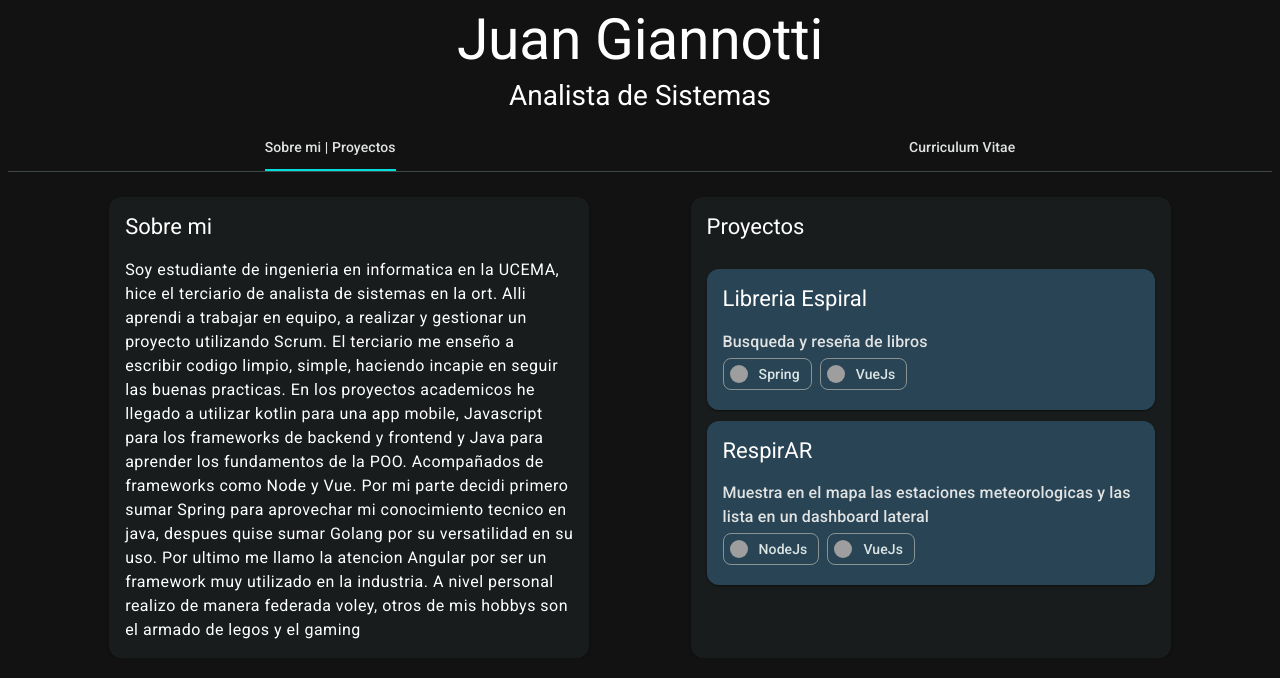
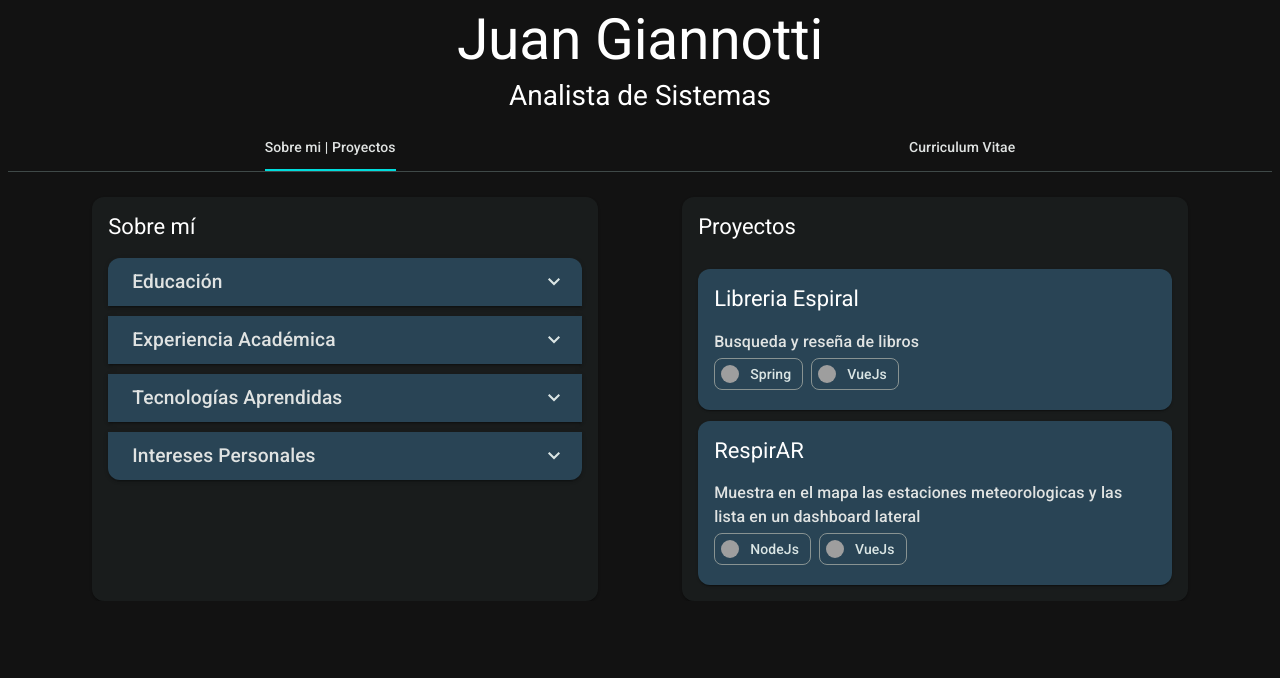
Before and after one commit to jmgiannotti/web-cv, an Angular app: page / in a window 1280 px wide. Shown: the top 678 px of the page. Built offline with nearby package versions, Linux system fonts and the light colour scheme; grey boxes are pictures that could not be loaded.

Commit message:
about expansion module

```diff
--- a/angular.json
+++ b/angular.json
@@ -99,5 +99,8 @@
         }
       }
     }
+  },
+  "cli": {
+    "analytics": false
   }
 }
--- a/src/app/about/about.component.css
+++ b/src/app/about/about.component.css
@@ -6,6 +6,14 @@
   align-content: space-evenly;
   justify-content: space-evenly;
   justify-items: start;
+}
+mat-expansion-panel {
+  background-color: #294455;
+  margin-bottom: 10px;
+}
+
+mat-panel-title {
+  font-size: 1.2rem;
 }
 
 .middle-third {
@@ -35,7 +43,7 @@
 }
 
 .card{
-  max-width: 38%;
+  max-width: 40%;
 }
 
 .full-screen-container {
--- a/src/app/about/about.component.html
+++ b/src/app/about/about.component.html
@@ -1,44 +1,77 @@
 <div class="full-screen-container">
   <div class="middle-third">
     <div class="container-cards">
+      <!-- Card: Sobre mí con secciones desplegables -->
       <mat-card class="card">
         <mat-card-header>
-                    <mat-card-title><p>Sobre mi</p></mat-card-title>
+          <mat-card-title><p>Sobre mí</p></mat-card-title>
         </mat-card-header>
         <mat-card-content>
-                    {{ txt }}
+          <mat-accordion>
+            <!-- Sección 1: Educación -->
+            <mat-expansion-panel>
+              <mat-expansion-panel-header>
+                <mat-panel-title>Educación</mat-panel-title>
+              </mat-expansion-panel-header>
+              <p>Soy estudiante de ingeniería en informática en la UCEMA...</p>
+            </mat-expansion-panel>
+
+            <!-- Sección 2: Experiencia Académica -->
+            <mat-expansion-panel>
+              <mat-expansion-panel-header>
+                <mat-panel-title>Experiencia Académica</mat-panel-title>
+              </mat-expansion-panel-header>
+              <p>En los proyectos académicos he utilizado Kotlin para una app móvil, Javascript para los frameworks de backend y frontend...</p>
+            </mat-expansion-panel>
+
+            <!-- Sección 3: Tecnologías Aprendidas -->
+            <mat-expansion-panel>
+              <mat-expansion-panel-header>
+                <mat-panel-title>Tecnologías Aprendidas</mat-panel-title>
+              </mat-expansion-panel-header>
+              <p>Primero decidí sumar Spring para aprovechar mi conocimiento en Java, después quise sumar Golang por su versatilidad...</p>
+            </mat-expansion-panel>
+
+            <!-- Sección 4: Intereses Personales -->
+            <mat-expansion-panel>
+              <mat-expansion-panel-header>
+                <mat-panel-title>Intereses Personales</mat-panel-title>
+              </mat-expansion-panel-header>
+              <p>A nivel personal realizo voley de manera federada, otros de mis hobbies son los legos y el gaming...</p>
+            </mat-expansion-panel>
+          </mat-accordion>
         </mat-card-content>
       </mat-card>
 
+      <!-- Card: Proyectos (no modificado, mantiene la estructura original) -->
       <mat-card class="card">
         <mat-card-header>
           <mat-card-title><p>Proyectos</p></mat-card-title>
         </mat-card-header>
         <mat-card-content>
-                  @for (proyect of proyects; track proyect.title){
+          @for (proyect of proyects; track proyect.title) {
             <mat-card class="card-p" (click)="openDialog(proyect)">
-
               <mat-card-header>
-                        <mat-card-title><p>{{proyect.title}}</p></mat-card-title>
-                        <mat-card-subtitle>{{proyect.description}}</mat-card-subtitle>
+                <mat-card-title><p>{{ proyect.title }}</p></mat-card-title>
+                <mat-card-subtitle>{{ proyect.description }}</mat-card-subtitle>
               </mat-card-header>
               <mat-card-content>
                 <mat-chip-set>
                   @for (chip of chips; track chip.title) {
-                            @if (chip.title.includes(proyect.stack[0]) || chip.title.includes(proyect.stack[1])  ){
+                    @if (chip.title.includes(proyect.stack[0]) || chip.title.includes(proyect.stack[1])) {
                       <mat-chip>
                         <img
                           matChipAvatar
-                                src="{{chip.img}}"
+                          src="{{ chip.img }}"
                           alt="F"
                         />
                         {{ chip.title }}
                       </mat-chip>
-                          }}
+                    }
+                  }
                 </mat-chip-set>
               </mat-card-content>
             </mat-card>
-
           }
         </mat-card-content>
       </mat-card>
--- a/src/app/about/about.component.ts
+++ b/src/app/about/about.component.ts
@@ -3,6 +3,7 @@ import {MatCardModule} from "@angular/material/card";
 import {MatChip, MatChipAvatar, MatChipSet} from "@angular/material/chips";
 import {MatDialog} from "@angular/material/dialog";
 import { DialogComponent } from '../dialog/dialog.component';
+import { MatExpansionModule } from '@angular/material/expansion';
 
 @Component({
   selector: 'app-about',
@@ -11,7 +12,8 @@ import { DialogComponent } from '../dialog/dialog.component';
     MatCardModule,
     MatChip,
     MatChipAvatar,
-    MatChipSet
+    MatChipSet,
+    MatExpansionModule
   ],
   templateUrl: './about.component.html',
   styleUrl: './about.component.css'
```
Lines whose indentation alone changed are shown as unchanged.
